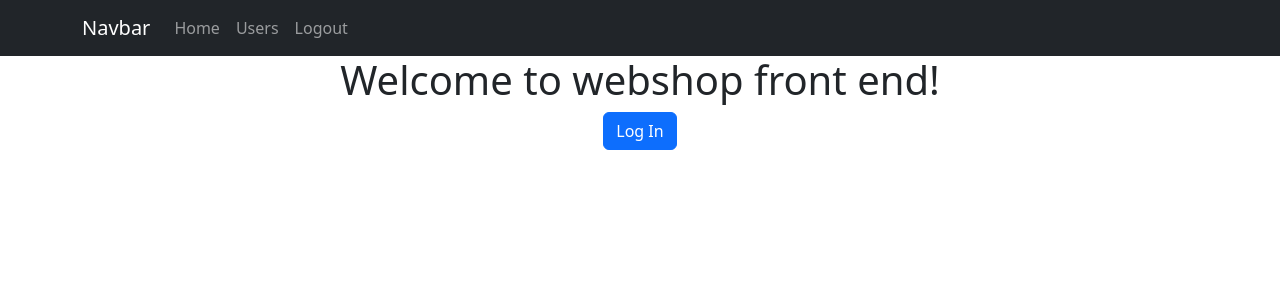
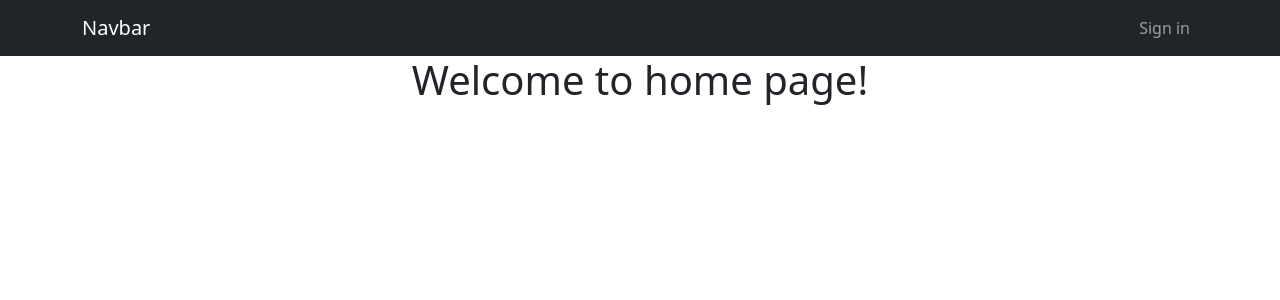
Before and after one commit to Filip31337/webshop-frontend, a React (Create React App) app: page / in a window 1280 px wide. Shown: the top 300 px of the page. Built offline with nearby package versions, Linux system fonts and the light colour scheme.

Commit message:
Added authorization context

```diff
--- a/src/component/Home/Home.js
+++ b/src/component/Home/Home.js
@@ -1,20 +1,15 @@
 import React from "react";
-import Button from 'react-bootstrap/Button';
-import { useNavigate } from 'react-router-dom';
-
+import { useAuthContext } from "../../hooks/useAuthContext"
 
 function Home() {
-
-    let navigate = useNavigate();
-
-    function redirectToLogin() {
-        navigate("/Login");
-    }
+    const { user } = useAuthContext();
 
     return  (
             <div style={{"textAlign": "center"}}>
-                <h1 className = "text-center">Welcome to webshop front end!</h1>
-                <Button variant="primary" onClick={redirectToLogin}>Log In</Button>{' '}
+                <h1 className = "text-center">Welcome to home page!</h1>
+                          {user && (
+                              <span>You are logged in as {user.username}.</span>
+                          )}
             </div>
     )
 
--- a/src/component/Login/Login.js
+++ b/src/component/Login/Login.js
@@ -1,45 +1,15 @@
 import React from 'react';
-import axios from 'axios';
 import Form from 'react-bootstrap/Form'
 import Button from 'react-bootstrap/Button';
-import {useEffect, useState} from "react";
-import {useNavigate} from "react-router-dom";
-import { getTokenFromLocalStorage, isUserLoggedIn } from "../utility/utils.js";
+import { useNavigate } from "react-router-dom";
+import { useLogin } from "../../hooks/useLogin";
+import axios from 'axios';
 
 function Login() {
 
     let navigate = useNavigate();
 
-    const [token, setToken] = useState("");
-    const [loading, setLoading] = useState(true);
-    const [loginError, setLoginError]=useState("");
-    // Testing warning handle
-    const handleSetToken = (newToken: string) => setToken({
-      ...token,
-      token: newToken,
-    });
-
-    useEffect(() => {
-
-        const checkAlreadyLoggedIn = async () =>{
-            setLoading(true);
-            try {
-                isUserLoggedIn()
-                  .then((result) => {
-                  if (result === true) {
-                    const localToken = getTokenFromLocalStorage();
-                    handleSetToken(localToken);
-                    setAuthTokenHeader(localToken);
-                    redirectToUserPage();
-                  }
-                });
-            } catch (error) {
-                console.error(error.message);
-            }
-            setLoading(false);
-        }
-        checkAlreadyLoggedIn();
-    })
+    const {login, error, isLoading } = useLogin();
 
     function redirectToUserPage() {
         navigate("/users");
@@ -53,70 +23,41 @@ function Login() {
             delete axios.defaults.headers.common["Authorization"];
     }
 
-    function handleSubmit(event) {
+    async function handleSubmit(event) {
         //Prevent page reload
         event.preventDefault();
 
         const { username, password } = document.forms[0];
 
+        await login(username, password);
 
-        //reqres registered sample user
-        const jwtRequest = {
-            username: username.value,
-            password: password.value
-        }
+        redirectToUserPage();
 
-        console.log("saljem request: " + JSON.stringify(jwtRequest));
-
-        axios.post("http://localhost:8080/webshop/authenticate", jwtRequest)
-            .then(response => {
-                console.log("dobio response: " + JSON.stringify(response));
-                //get token from response
-                const token  =  response.data.token;
-
-                //set JWT token to local
-                localStorage.setItem("token", token);
-
-                //set JWT token to state
-                setToken(token);
-
-                //set token to axios common header
-                setAuthTokenHeader(token);
-
-                setLoginError("");
-
-                redirectToUserPage();
-            })
-            .catch((err) => {
-                console.log(err);
-                setLoginError("Wrong username or password.");
-                }
-             );
     }
 
 
         return (
         <div className="form">
-            {loading && <div>Loading</div>}
-            {!loading &&
+            {isLoading && <div>isLoading</div>}
+            {!isLoading &&
                 <Form onSubmit={handleSubmit}>
                 <Form.Group className="mb-3" controlId="formBasicUsername">
                     <Form.Label>Username</Form.Label>
                     <Form.Control name="username" type="text" placeholder="Enter username" />
-                    {loginError &&
+                    {error &&
                     <Form.Text className="text-muted">
-                                            {loginError}
+                                            {error}
                                         </Form.Text>}
                 </Form.Group>
 
                 <Form.Group className="mb-3" controlId="formBasicPassword">
                     <Form.Label>Password</Form.Label>
                     <Form.Control name="password" type="password" placeholder="Password" />
-                    {loginError &&
+                    {error &&
                     <Form.Text className="text-muted">
-                                            {loginError}
+                                            {error}
                     </Form.Text>}
-                    {!loginError &&
+                    {!error &&
                     <Form.Text className="text-muted">
                         Tip: Never share your password with anyone else.
                     </Form.Text>}
--- a/src/component/Logout/Logout.js
+++ b/src/component/Logout/Logout.js
@@ -3,13 +3,14 @@ import {useNavigate} from "react-router-dom";
 import axios from 'axios';
 import Button from 'react-bootstrap/Button';
 import { useState } from "react";
-import { isUserLoggedIn, resetLocalStorageToken } from "../utility/utils.js";
+import { useLogout } from '../../hooks/useLogout'
 
 function Logout() {
 
     let navigate = useNavigate();
 
     const [token, setToken] = useState("");
+    const { logout } = useLogout()
 
     function resetAuthTokenHeader()  {
         delete axios.defaults.headers.common["Authorization"];
@@ -19,19 +20,9 @@ function Logout() {
         navigate("/Login");
     }
 
-    function resetStoreToken() {
-        setToken("");
-    }
-
-    function resetToken() {
-        resetLocalStorageToken().then(() => {
-            resetStoreToken();
-            resetAuthTokenHeader();
-        });
-    }
-
     function onLogoutClick() {
-        resetToken();
+        resetAuthTokenHeader();
+        logout();
         redirectToLogin();
     }
 
--- a/src/component/NavigationBar/NavigationBar.js
+++ b/src/component/NavigationBar/NavigationBar.js
@@ -1,17 +1,24 @@
 import React from "react";
-import {Container, Nav, Navbar} from "react-bootstrap";
+import { Container, Nav, Navbar } from "react-bootstrap";
+import { useAuthContext } from "../../hooks/useAuthContext"
 
 
 function NavigationBar() {
+
+    const { user } = useAuthContext();
 
     return  (
         <Navbar bg="dark" variant="dark">
             <Container>
                 <Navbar.Brand href="/">Navbar</Navbar.Brand>
                 <Nav className="me-auto">
-                    <Nav.Link href="/">Home</Nav.Link>
-                    <Nav.Link href="users">Users</Nav.Link>
-                    <Nav.Link href="logout">Logout</Nav.Link>
+                {user && <Nav.Link href="/">Home</Nav.Link>}
+                {user && <Nav.Link href="users">Users</Nav.Link>}
+                </Nav>
+                <Nav>
+                {user && <Nav.Link>Welcome, {user.username} !</Nav.Link>}
+                {user && <Nav.Link href="logout">Sign out</Nav.Link>}
+                {!user && <Nav.Link href="login">Sign in</Nav.Link>}
                 </Nav>
             </Container>
         </Navbar>
--- /dev/null
+++ b/src/context/AuthContext.js
@@ -0,0 +1,34 @@
+import { createContext, useReducer, useEffect } from "react";
+
+export const AuthContext = createContext();
+
+export const authReducer = (state, action) => {
+    switch (action.type){
+        case "LOGIN":
+            return {user: action.payload}
+        case "LOGOUT":
+            return {user: null}
+        default:
+            return state
+    }
+}
+
+export const AuthContextProvider = ({ children }) => {
+    const [state, dispatch] = useReducer(authReducer, {user: null});
+
+    //check if localstorage has user in case page if refreshed
+    useEffect(() =>{
+        const userDetails = JSON.parse(localStorage.getItem("userDetails"));
+
+        if (userDetails) {
+            dispatch({type: "LOGIN", payload: userDetails});
+        }
+
+    }, []);
+
+    return (
+        <AuthContext.Provider value={{ ...state, dispatch }}>
+            {children}
+        </AuthContext.Provider>
+    )
+}
--- /dev/null
+++ b/src/hooks/useAuthContext.js
@@ -0,0 +1,12 @@
+import { AuthContext } from "../context/AuthContext";
+import { useContext } from "react";
+
+export const useAuthContext = () => {
+    const context = useContext(AuthContext);
+
+    if (!context) {
+        throw Error("Hook useAuthContext must be used inside AuthContextProvider!");
+    }
+
+    return context;
+}
--- /dev/null
+++ b/src/hooks/useLogin.js
@@ -0,0 +1,45 @@
+import { useState } from "react";
+import { useAuthContext } from "./useAuthContext";
+import axios from 'axios';
+
+export const useLogin = () => {
+    const [error, setError] = useState(null);
+    const [isLoading, setIsLoading] = useState(null);
+    const { dispatch } = useAuthContext();
+
+    const login = async (username, password) => {
+        const jwtRequest = {
+            username: username.value,
+            password: password.value
+        }
+
+        console.log("saljem login request: " + JSON.stringify(jwtRequest));
+
+        axios.post("http://localhost:8080/webshop/authenticate", jwtRequest)
+            .then(response => {
+                console.log("dobio login response: " + JSON.stringify(response));
+                //get data from response
+                const token = response.data.jwtResponse.token;
+                const userDetails = response.data.userDetails;
+
+                //save data to local storage
+                localStorage.setItem("token", token);
+                console.log("pospremam token u localstorage: " + token);
+                localStorage.setItem("userDetails", JSON.stringify(userDetails));
+
+                //update authContext
+                dispatch({type: 'LOGIN', payload: userDetails})
+
+                setError(null);
+                setIsLoading(false);
+            })
+            .catch((err) => {
+                console.log(err);
+                setIsLoading(false);
+                setError("Wrong username or password!");
+                }
+             );
+    }
+
+    return { login, isLoading, error };
+}
--- /dev/null
+++ b/src/hooks/useLogout.js
@@ -0,0 +1,15 @@
+import { useAuthContext } from './useAuthContext'
+
+export const useLogout = () => {
+  const { dispatch } = useAuthContext()
+
+  const logout = () => {
+    // remove user from storage
+    localStorage.removeItem('userDetails')
+
+    // dispatch logout action
+    dispatch({ type: 'LOGOUT' })
+  }
+
+  return { logout }
+}
--- a/src/index.js
+++ b/src/index.js
@@ -4,11 +4,14 @@ import './index.css';
 import App from './App';
 import reportWebVitals from './reportWebVitals';
 import 'bootstrap/dist/css/bootstrap.min.css';
+import { AuthContextProvider } from './context/AuthContext'
 
 const root = ReactDOM.createRoot(document.getElementById('root'));
 root.render(
   <React.StrictMode>
-    <App />
+    <AuthContextProvider>
+        <App />
+    </AuthContextProvider>
   </React.StrictMode>
 );
 
```
